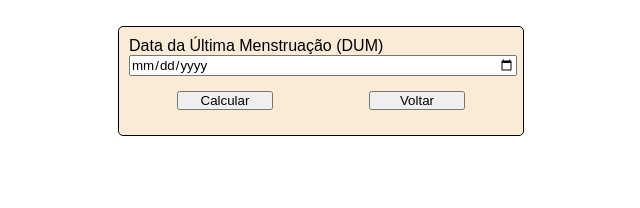
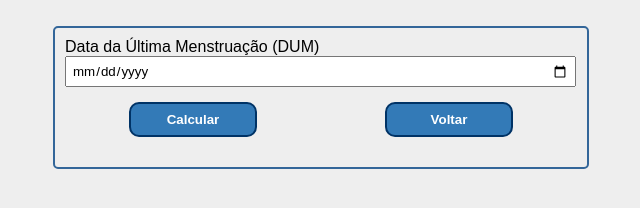
Before and after one commit to ViniciusLibano/calc_gestacional, a plain HTML site: page index.html in a window 1280 px wide. Shown: the whole page, without its empty margins (319-959 px from the left). Drawn offline with Linux system fonts and the light colour scheme.

Commit message:
padronização do estilo

```diff
--- a/main.js
+++ b/main.js
@@ -40,6 +40,7 @@ function idadeDUM() {
         let resultIdade = `<p><span>Idade Gestacional: </span>${iGestacionalSemana} Semana(s) e ${iGestacionalDia} Dia(s)</p> <p><span>Data provavel do parto(DPP):</span> ${dppResult[0]}/${dppResult[1]}/${dppResult[2]}</p>`;
 
         resultDiv.innerHTML = resultIdade;
+        resultDiv.setAttribute('style', 'border-top: 1px solid #369;');
     }
     else {
         window.alert('Data Inválida')
--- a/style.css
+++ b/style.css
@@ -9,16 +9,16 @@ body {
     display: flex;
     justify-content: center;
     align-items: center;
+    background-color: #eeeeee;
 }
 
 main {
     margin-top: 2%;
-    width: 30vw;
+    width: 40vw;
     display: flex;
     justify-content: center;
     flex-direction: column;
-    background-color: antiquewhite;
-    border: 1px solid black;
+    border: 2px double #369;
     border-radius: 5px;
     padding: 10px;
     -webkit-border-radius: 5px;
@@ -43,15 +43,41 @@ form > div input[type="date"], form > div input[type="text"], form > div label{
     width: 100%;
 }
 
+form > div input[type="date"] {
+    padding: 5px;
+    width: 97%;
+}
+
+
 .btn {
     display: flex;
     justify-content: space-around;
+
 }
 
 .btn button {
     width: 25%;
+    height: 35px;
+    background-color: #337AB7;
+    color: #FFF;
+    font-weight: bold;
+    border: 2px solid #036;
+    border-radius: 10px;
+    -moz-border-radius: 10px;
+    -webkit-border-radius: 10px;
+    cursor: pointer;
 }
 
-.bottom-line {
-    border-bottom: 1px solid black;
+.result {
+    padding-top: 10px;
+    margin: 0;
 }
+
+.result p {
+    vertical-align: middle;
+    font-size: 10pt;;
+}
+
+.result p span {
+    font-weight: bold;
+}
```
